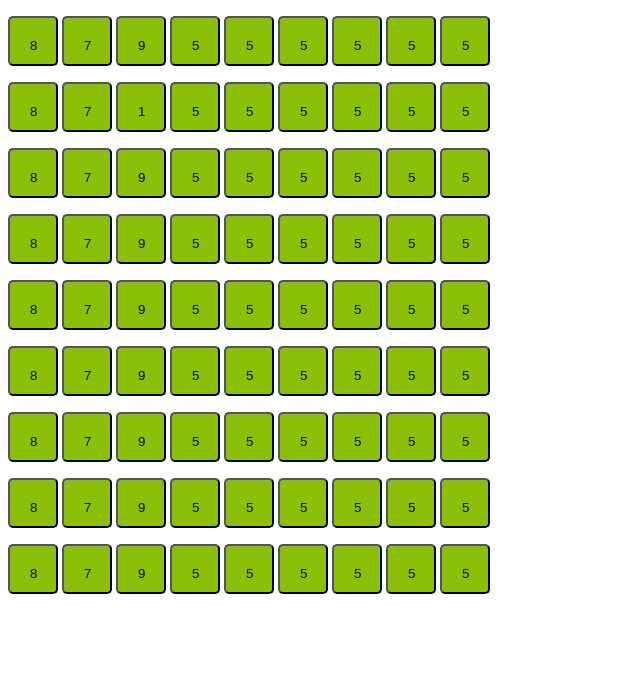
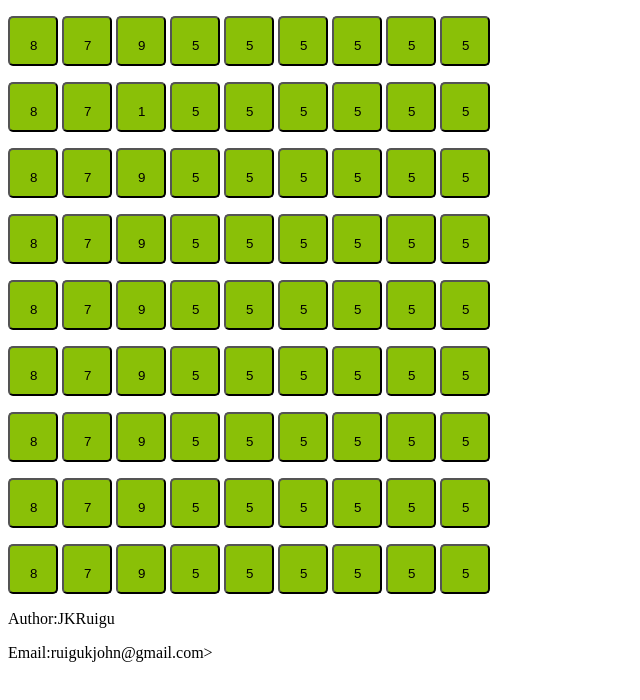
Before and after one commit to JKRuigu/soduku_backtracking_JS, a plain HTML site: page index.html in a window 1280 px wide. Shown: the whole page, without its empty margins (0-640 px from the left). Drawn offline with Linux system fonts and the light colour scheme.

Commit message:
added contact info

```diff
--- a/index.html
+++ b/index.html
@@ -174,6 +174,8 @@
 			<button id="99">5</button>
 		</p>
 	</div>
+	<p>Author:JKRuigu <a href="https://github.com/JKRuigu"></a></p>
+	<p>Email:ruigukjohn@gmail.com></a></p>
 </section>
 </body>
 	<script type="text/javascript" src="./main.js"></script>
```
